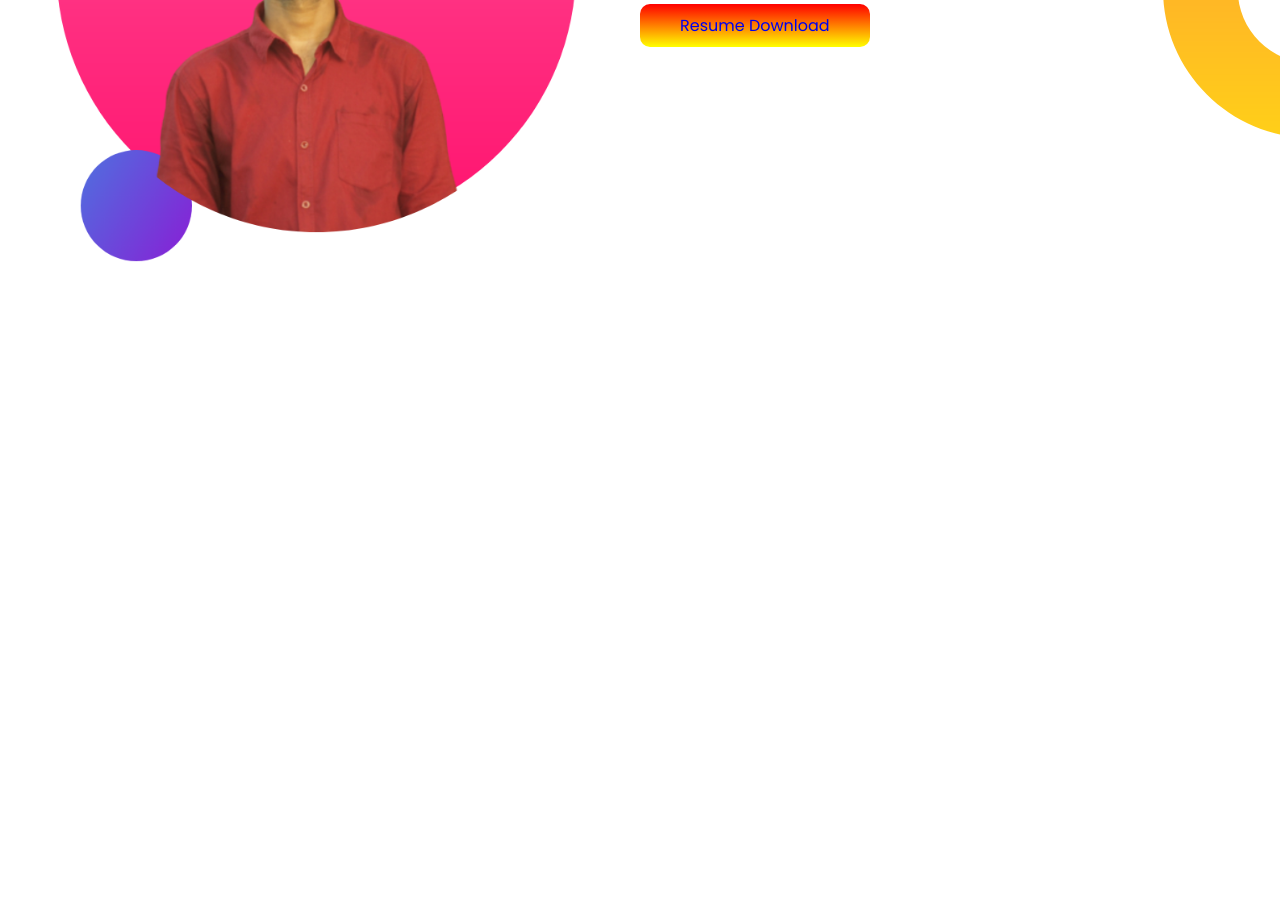
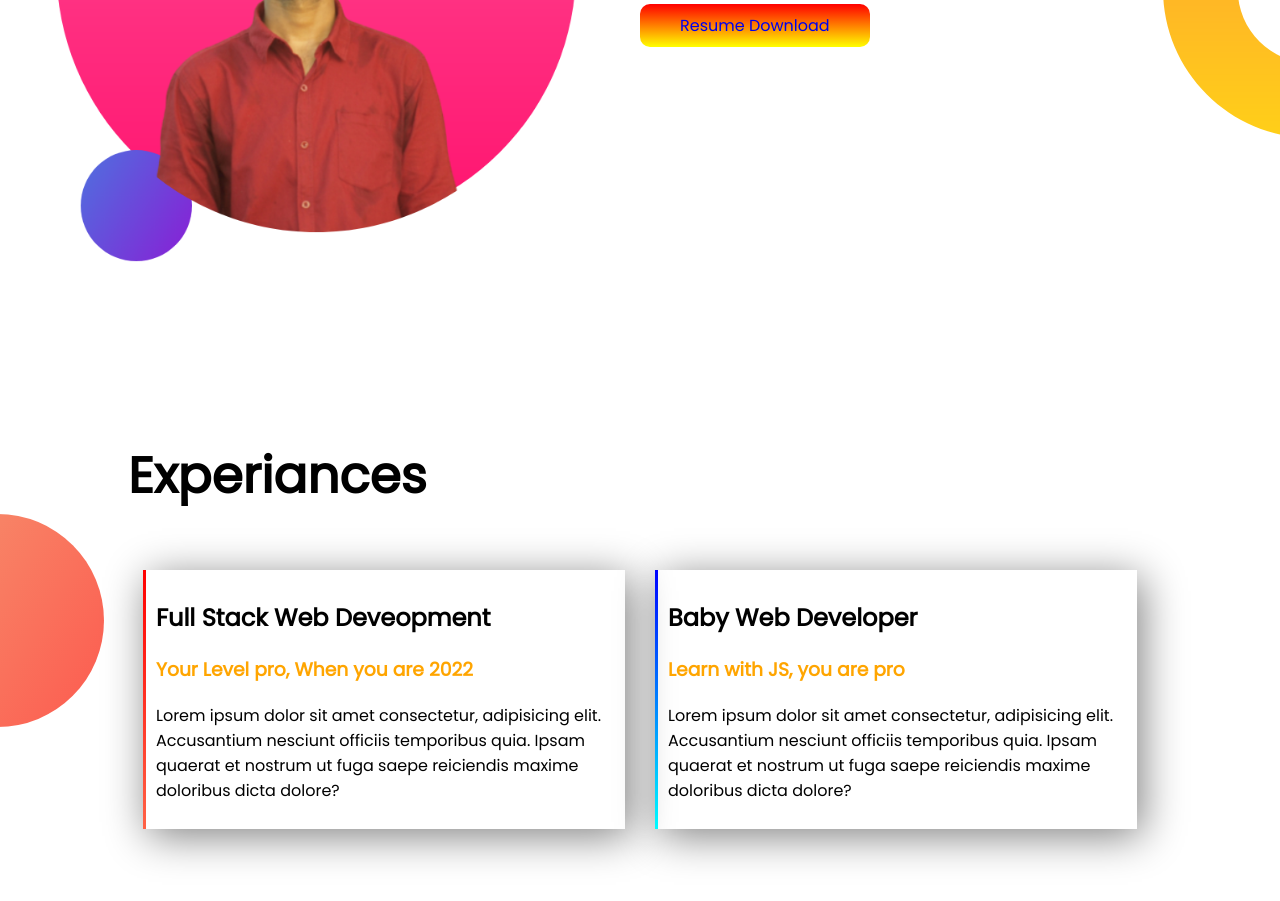
Before and after one commit to cseazmol/professional-portfolio, a plain HTML site: page index.html in a window 1280 px wide. Shown: the part 998-1899 px from the top of the page. Before the commit the page ends 1267 px from the top, so only its background shows below. Drawn offline with Linux system fonts and the light colour scheme.

Commit message:
experiance area send

```diff
--- a/index.html
+++ b/index.html
@@ -35,5 +35,21 @@
             <a class="link-color" href="https://google.com">Resume Download</a>
         </div>
     </section>
+
+    <section id="experiance-area">
+        <h1>Experiances</h1>
+            <div class="experiance-area-part">
+                <div id="full-stack">
+                    <h2>Full Stack Web Deveopment</h2>
+                    <h3>Your Level pro, When you are 2022</h3>
+                    <p>Lorem ipsum dolor sit amet consectetur, adipisicing elit. Accusantium nesciunt officiis temporibus quia. Ipsam quaerat et nostrum ut fuga saepe reiciendis maxime doloribus dicta dolore?</p>
+                </div>
+                <div id="baby-web">
+                    <h2>Baby Web Developer</h2>
+                    <h3>Learn with JS, you are pro</h3>
+                    <p>Lorem ipsum dolor sit amet consectetur, adipisicing elit. Accusantium nesciunt officiis temporibus quia. Ipsam quaerat et nostrum ut fuga saepe reiciendis maxime doloribus dicta dolore?</p>
+                </div>
+            </div>
+    </section>
 </body>
 </html>
--- a/style.css
+++ b/style.css
@@ -42,3 +42,32 @@ h1{
 .dream-area-part img{
     width: 100%;
 }
+#experiance-area{
+    background-image: url(images/exp-bg.png);
+    background-repeat: no-repeat;
+    background-position: left;
+    padding: 10%;
+}
+.experiance-area-part{
+    display: flex;
+}
+.experiance-area-part h3{
+    color: orange;
+}
+.experiance-area-part div{
+    box-shadow: 5px 7px 40px gray;
+    height: 80%;
+    margin: 15px;
+}
+#full-stack{
+    border-left: 3px solid;
+    border-image: linear-gradient(180deg,red,tomato);
+    border-image-slice: 1;
+    padding: 10px;
+}
+#baby-web{
+    border-left: 3px solid;
+    border-image: linear-gradient(180deg,blue,cyan);
+    border-image-slice: 3;
+    padding: 10px;
+}
```
